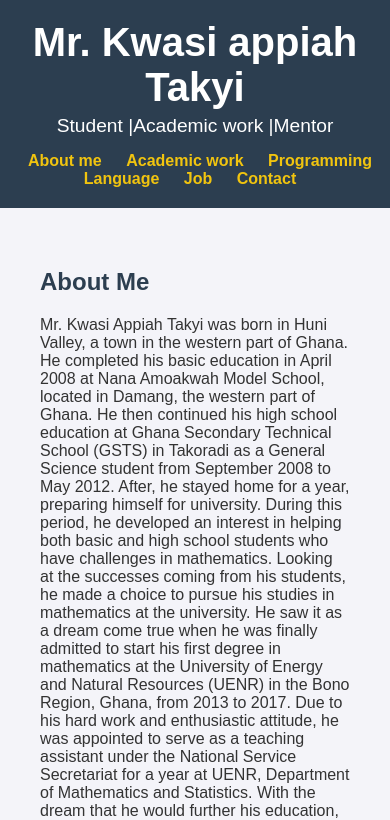
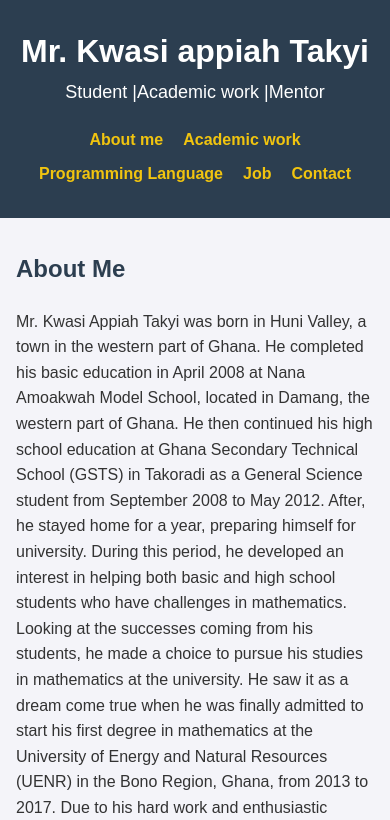
Before and after one commit to Appiah-hub/Appiah-life-story-website, a plain HTML site: page index.html in a window 390 px wide. Shown: the top 820 px of the page. Drawn offline with Linux system fonts and the light colour scheme.

Commit message:
Refactor CSS styles for improved structure and responsiveness

```diff
--- a/style.css
+++ b/style.css
@@ -1,51 +1,86 @@
-body {
-  font-family: Arial, sans-serif;
-  margin: 0;
-  background: #f4f4f9;
-  color: #333;
+/* Base styles */
+* {
+  box-sizing: border-box;
 }
 
+html {
+  scroll-behavior: smooth;
+}
+
+body {
+  margin: 0;
+  font-family: Arial, sans-serif;
+  line-height: 1.6;
+  color: #333;
+  background: #f4f4f9;
+}
+
+/* Header */
 header {
+  padding: 2rem 1rem;
+  color: #fff;
+  text-align: center;
   background: #2c3e50;
-  color: white;
-  padding: 20px 0;
-  text-align: center;
 }
 
 header h1 {
   margin: 0;
-  font-size: 2.5rem;
+  font-size: clamp(2rem, 5vw, 2.75rem);
+  line-height: 1.2;
 }
 
 header p {
-  margin: 5px 0 15px;
-  font-size: 1.2rem;
+  margin: 0.5rem 0 1.25rem;
+  font-size: 1.125rem;
+}
+
+/* Navigation */
+nav {
+  display: flex;
+  flex-wrap: wrap;
+  justify-content: center;
+  gap: 0.5rem 1.25rem;
 }
 
 nav a {
-  margin: 0 10px;
   color: #f1c40f;
+  font-weight: 700;
   text-decoration: none;
-  font-weight: bold;
 }
 
-nav a:hover {
+nav a:hover,
+nav a:focus-visible {
   text-decoration: underline;
 }
 
+nav a:focus-visible {
+  outline: 2px solid #fff;
+  outline-offset: 4px;
+}
+
+/* Main content */
 .section {
-  padding: 40px;
-  max-width: 800px;
-  margin: auto;
+  width: min(100% - 2rem, 800px);
+  margin: 0 auto;
+  padding: 2.5rem 0;
 }
 
 h2 {
+  margin-top: 0;
   color: #2c3e50;
 }
 
+/* Footer */
 footer {
+  padding: 1.25rem 1rem;
+  color: #fff;
   text-align: center;
-  padding: 20px;
   background: #2c3e50;
-  color: white;
 }
+
+/* Small screens */
+@media (max-width: 480px) {
+  .section {
+    padding: 2rem 0;
+  }
+}
```
